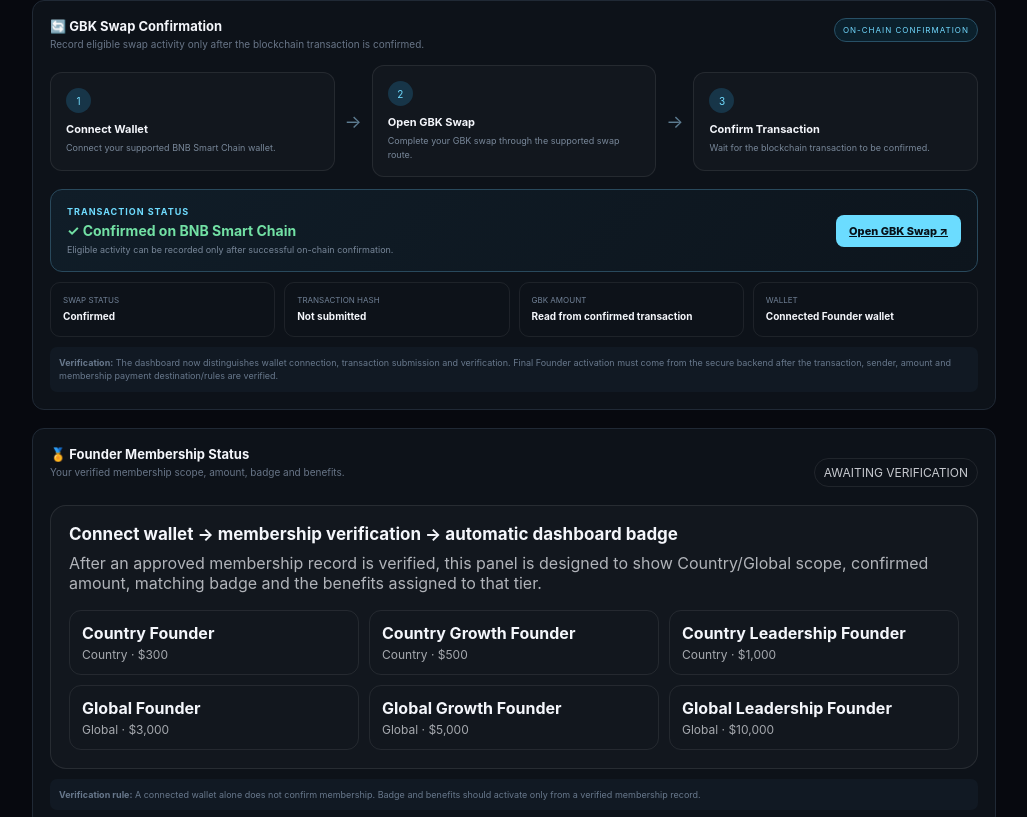
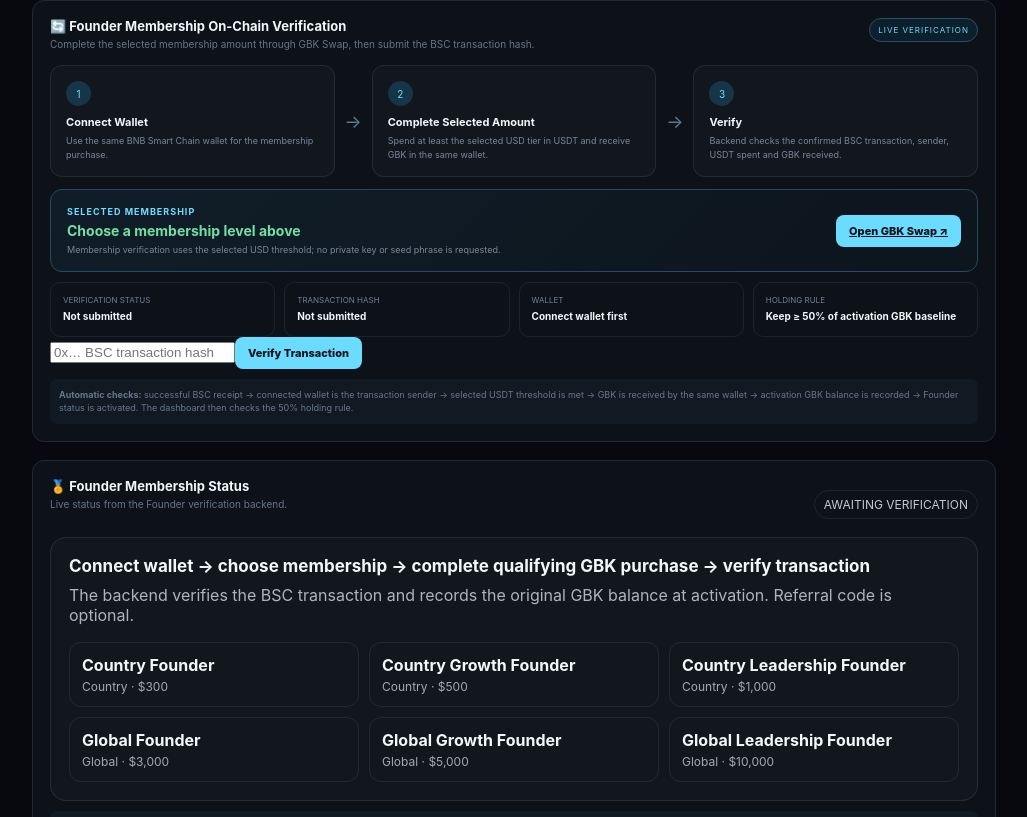
Before and after one commit to crasyads-ui/gbk-global-founder-community, a Next.js app: page / in a window 1280 px wide. Shown: the part 2523-3340 px from the top of the page, without its empty margins (250-1277 px from the left). Built offline with nearby package versions, Linux system fonts and the light colour scheme.

Commit message:
Connect Founder membership to live BSC verification and 50% holding status

```diff
--- a/app/page.tsx
+++ b/app/page.tsx
@@ -63,11 +63,12 @@ export default function Home() {
   const [wallet, setWallet] = useState("");
   const [walletStatus, setWalletStatus] = useState("Not connected");
   const [profileSaved, setProfileSaved] = useState(false);
-  const [membershipKey] = useState<keyof typeof membershipTiers | null>(null);
+  const [membershipRecord, setMembershipRecord] = useState<any>(null);
   const [referralCode, setReferralCode] = useState("");
   const [selectedTier, setSelectedTier] = useState<keyof typeof membershipTiers | null>(null);
   const [txHash, setTxHash] = useState("");
   const [verificationStatus, setVerificationStatus] = useState("Not submitted");
+  const [membershipLoading, setMembershipLoading] = useState(false);
   const walletConnectProviderRef = useRef<any>(null);
 
   type EthereumProvider = {
@@ -112,6 +113,10 @@ export default function Home() {
       ethereum.removeListener?.("chainChanged", handleChainChanged);
     };
   }, []);
+
+  useEffect(() => {
+    if (wallet) void refreshMembershipStatus(wallet);
+  }, [wallet]);
 
   async function ensureBscNetwork(provider: EthereumProvider) {
     try {
@@ -233,6 +238,66 @@ export default function Home() {
     window.localStorage.removeItem("gbkFounderWallet");
   }
 
+  const SUPABASE_URL = "https://yjwgnapymqetxvksqacd.supabase.co";
+  const SUPABASE_KEY = "sb_publishable_Y3n5bVO3xveBnyt4LKbCPg_f5ilMSuz";
+
+  async function founderApi(body: Record<string, unknown>) {
+    const res = await fetch(`${SUPABASE_URL}/functions/v1/gbk-founder-membership`, {
+      method: "POST",
+      headers: { "Content-Type": "application/json", apikey: SUPABASE_KEY },
+      body: JSON.stringify(body),
+    });
+    const data = await res.json().catch(() => ({}));
+    if (!res.ok || data?.ok === false) throw new Error(data?.error || "Founder verification request failed");
+    return data;
+  }
+
+  async function refreshMembershipStatus(address = wallet) {
+    if (!address) return;
+    setMembershipLoading(true);
+    try {
+      const data = await founderApi({ action: "status", wallet: address });
+      setMembershipRecord(data.memberships?.[0] || null);
+    } catch (error) {
+      setVerificationStatus(error instanceof Error ? error.message : "Membership status unavailable");
+    } finally {
+      setMembershipLoading(false);
+    }
+  }
+
+  async function verifyFounderTransaction() {
+    if (!wallet) {
+      setVerificationStatus("Connect your wallet first.");
+      return;
+    }
+    if (!selectedTier) {
+      setVerificationStatus("Choose a Founder membership level first.");
+      return;
+    }
+    if (!/^0x[0-9a-fA-F]{64}$/.test(txHash.trim())) {
+      setVerificationStatus("Enter a valid BSC transaction hash.");
+      return;
+    }
+    setVerificationStatus("Checking BSC transaction…");
+    try {
+      const data = await founderApi({
+        action: "verify-tx",
+        wallet,
+        tier: selectedTier,
+        txHash: txHash.trim(),
+        referralCode: referralCode.trim() || null,
+      });
+      if (data.membership) {
+        setMembershipRecord(data.membership);
+        setVerificationStatus("Founder membership verified ✓");
+      } else {
+        setVerificationStatus(data.message || "Transaction does not qualify yet.");
+      }
+    } catch (error) {
+      setVerificationStatus(error instanceof Error ? error.message : "Verification failed");
+    }
+  }
+
   const shortWallet = wallet ? `${wallet.slice(0, 6)}…${wallet.slice(-4)}` : "";
 
   return (
@@ -323,41 +388,47 @@ export default function Home() {
         </section>
 
         <section className="panel swapConfirmationPanel" id="swap-confirmation">
-          <div className="panelHead"><div><h3>🔄 GBK Swap Confirmation</h3><p>Record eligible swap activity only after the blockchain transaction is confirmed.</p></div><span className="badge">ON-CHAIN CONFIRMATION</span></div>
+          <div className="panelHead"><div><h3>🔄 Founder Membership On-Chain Verification</h3><p>Complete the selected membership amount through GBK Swap, then submit the BSC transaction hash.</p></div><span className="badge">LIVE VERIFICATION</span></div>
           <div className="swapFlow">
-            <div className="swapStep"><span>1</span><b>Connect Wallet</b><small>Connect your supported BNB Smart Chain wallet.</small></div>
+            <div className="swapStep"><span>1</span><b>Connect Wallet</b><small>Use the same BNB Smart Chain wallet for the membership purchase.</small></div>
             <div className="swapArrow">→</div>
-            <div className="swapStep"><span>2</span><b>Open GBK Swap</b><small>Complete your GBK swap through the supported swap route.</small></div>
+            <div className="swapStep"><span>2</span><b>Complete Selected Amount</b><small>Spend at least the selected USD tier in USDT and receive GBK in the same wallet.</small></div>
             <div className="swapArrow">→</div>
-            <div className="swapStep"><span>3</span><b>Confirm Transaction</b><small>Wait for the blockchain transaction to be confirmed.</small></div>
+            <div className="swapStep"><span>3</span><b>Verify</b><small>Backend checks the confirmed BSC transaction, sender, USDT spent and GBK received.</small></div>
           </div>
           <div className="confirmationCard">
-            <div><b>Transaction status</b><strong>✓ Confirmed on BNB Smart Chain</strong><small>Eligible activity can be recorded only after successful on-chain confirmation.</small></div>
+            <div><b>Selected membership</b><strong>{selectedTier ? `${membershipTiers[selectedTier].title} · ${membershipTiers[selectedTier].amount}` : "Choose a membership level above"}</strong><small>Membership verification uses the selected USD threshold; no private key or seed phrase is requested.</small></div>
             <a className="primary" href="https://app.gbkai.com" target="_blank" rel="noreferrer">Open GBK Swap ↗</a>
           </div>
           <div className="confirmationFields">
-            <div><span>Swap status</span><b>Confirmed</b></div>
+            <div><span>Verification status</span><b>{verificationStatus}</b></div>
             <div><span>Transaction hash</span><b>{txHash ? `${txHash.slice(0, 10)}…${txHash.slice(-8)}` : "Not submitted"}</b></div>
-            <div><span>GBK amount</span><b>Read from confirmed transaction</b></div>
-            <div><span>Wallet</span><b>Connected Founder wallet</b></div>
+            <div><span>Wallet</span><b>{wallet ? shortWallet : "Connect wallet first"}</b></div>
+            <div><span>Holding rule</span><b>Keep ≥ 50% of activation GBK baseline</b></div>
           </div>
-          <div className="notice"><b>Verification:</b> The dashboard now distinguishes wallet connection, transaction submission and verification. Final Founder activation must come from the secure backend after the transaction, sender, amount and membership payment destination/rules are verified.</div>
+          <div className="confirmationInputRow">
+            <input value={txHash} onChange={(e) => setTxHash(e.target.value.trim())} placeholder="0x… BSC transaction hash" aria-label="BSC transaction hash" />
+            <button className="primary" type="button" disabled={!wallet || !selectedTier || !txHash} onClick={verifyFounderTransaction}>Verify Transaction</button>
+          </div>
+          <div className="notice"><b>Automatic checks:</b> successful BSC receipt → connected wallet is the transaction sender → selected USDT threshold is met → GBK is received by the same wallet → activation GBK balance is recorded → Founder status is activated. The dashboard then checks the 50% holding rule.</div>
         </section>
 
         <section className="panel membershipStatusPanel" id="membership-status">
           <div className="panelHead">
-            <div><h3>🏅 Founder Membership Status</h3><p>Your verified membership scope, amount, badge and benefits.</p></div>
-            <span className={`statusPill ${membershipKey ? "connected" : ""}`}>{membershipKey ? "MEMBERSHIP CONFIRMED" : "AWAITING VERIFICATION"}</span>
+            <div><h3>🏅 Founder Membership Status</h3><p>Live status from the Founder verification backend.</p></div>
+            <span className={`statusPill ${membershipRecord?.status === "active" ? "connected" : ""}`}>{membershipLoading ? "CHECKING…" : membershipRecord?.status === "active" ? "MEMBERSHIP ACTIVE" : "AWAITING VERIFICATION"}</span>
           </div>
-          {membershipKey ? (() => {
-            const tier = membershipTiers[membershipKey];
+          {membershipRecord ? (() => {
+            const tier = membershipTiers[membershipRecord.tier_code as keyof typeof membershipTiers];
+            const holdingActive = membershipRecord.holding_status === "active";
             return <div className="membershipDashboard">
-              <div className="membershipIdentity"><span className="membershipBadge">🏅 {tier.badge}</span><strong>{tier.title}</strong><small>{tier.scope} Founder · {tier.amount}</small></div>
-              <div className="membershipMeta"><div><span>Scope</span><b>{tier.scope} Wise</b></div><div><span>Confirmed Amount</span><b>{tier.amount}</b></div><div><span>Badge</span><b>{tier.badge}</b></div><div><span>Status</span><b>Confirmed ✓</b></div></div>
-              <div className="membershipBenefits"><b>Unlocked benefits</b>{tier.benefits.map(x=><span key={x}>✓ {x}</span>)}</div>
+              <div className="membershipIdentity"><span className="membershipBadge">🏅 {tier?.badge || "FOUNDER"}</span><strong>{tier?.title || membershipRecord.tier_code}</strong><small>{tier?.scope || "Founder"} · ${membershipRecord.price_usd}</small></div>
+              <div className="membershipMeta"><div><span>Scope</span><b>{tier?.scope || "Founder"}</b></div><div><span>Verified Amount</span><b>${membershipRecord.price_usd}</b></div><div><span>GBK Baseline</span><b>{Number(membershipRecord.baseline_gbk_balance).toLocaleString()} GBK</b></div><div><span>Minimum Holding</span><b>{Number(membershipRecord.minimum_gbk_balance).toLocaleString()} GBK</b></div></div>
+              <div className="membershipBenefits"><b>{holdingActive ? "Founder benefits active ✓" : "Founder benefits paused"}</b><span>Current GBK: {Number(membershipRecord.current_gbk_balance).toLocaleString()} GBK</span><span>Required: at least 50% of activation baseline</span>{(tier?.benefits || []).map(x=><span key={x}>{holdingActive ? "✓" : "⏸"} {x}</span>)}</div>
+              <div className="notice"><b>50% holding rule:</b> activation baseline = {Number(membershipRecord.baseline_gbk_balance).toLocaleString()} GBK; minimum = {Number(membershipRecord.minimum_gbk_balance).toLocaleString()} GBK. Below the minimum, Founder benefits are paused; returning to the minimum reactivates them.</div>
             </div>;
-          })() : <div className="membershipPending"><strong>Connect wallet → membership verification → automatic dashboard badge</strong><span>After an approved membership record is verified, this panel is designed to show Country/Global scope, confirmed amount, matching badge and the benefits assigned to that tier.</span><div className="tierPreview">{Object.values(membershipTiers).map(t=><div key={t.amount+t.title}><b>{t.title}</b><small>{t.scope} · {t.amount}</small></div>)}</div></div>}
-          <div className="notice"><b>Verification rule:</b> A connected wallet alone does not confirm membership. Badge and benefits should activate only from a verified membership record.</div>
+          })() : <div className="membershipPending"><strong>Connect wallet → choose membership → complete qualifying GBK purchase → verify transaction</strong><span>The backend verifies the BSC transaction and records the original GBK balance at activation. Referral code is optional.</span><div className="tierPreview">{Object.values(membershipTiers).map(t=><div key={t.amount+t.title}><b>{t.title}</b><small>{t.scope} · {t.amount}</small></div>)}</div></div>}
+          <div className="notice"><b>Security:</b> Never enter a seed phrase or private key. Only the public wallet address and confirmed BSC transaction hash are used for verification.</div>
         </section>
 
         <section className="panel founderCore" id="founder-core">
@@ -404,7 +475,7 @@ export default function Home() {
             </div>
             <div className="quickBuyAction">
               <b>{!wallet ? "Connect wallet to continue" : selectedTier ? `Selected: ${membershipTiers[selectedTier].title} · ${membershipTiers[selectedTier].amount}` : "Choose a membership level"}</b>
-              <button className="primary" type="button" disabled={!wallet || !selectedTier} onClick={() => { if (selectedTier) { setVerificationStatus("Payment route ready"); document.getElementById("swap-confirmation")?.scrollIntoView({ behavior: "smooth" }); } }}>Continue to Payment →</button>
+              <button className="primary" type="button" disabled={!wallet || !selectedTier} onClick={() => { if (selectedTier) { setVerificationStatus("Payment route ready — complete the selected amount in GBK Swap."); window.open("https://app.gbkai.com", "_blank", "noopener,noreferrer"); document.getElementById("swap-confirmation")?.scrollIntoView({ behavior: "smooth" }); } }}>Continue to Payment →</button>
             </div>
           </div>
           <div className="coreGrid">
```
